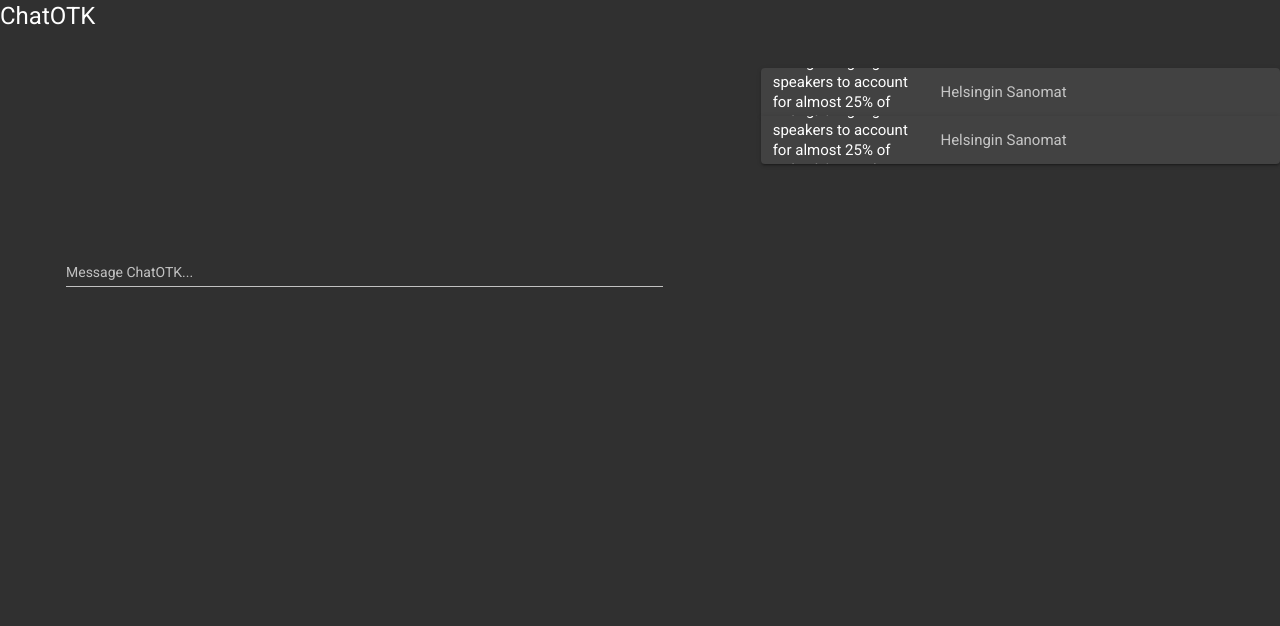
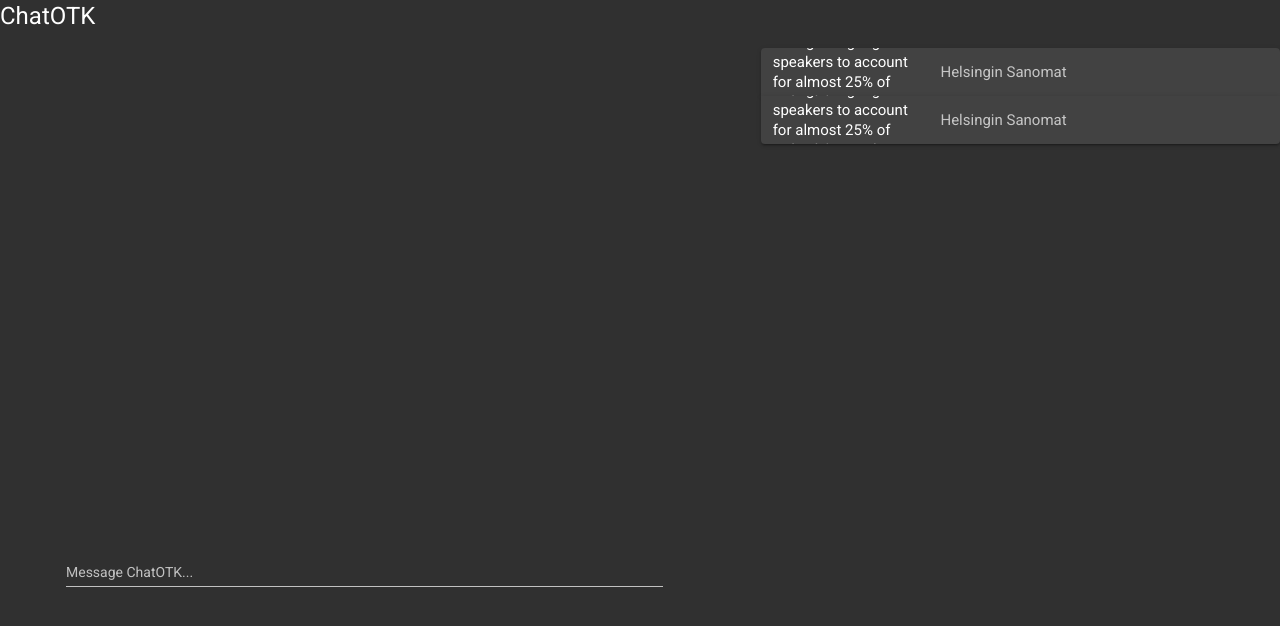
Before and after one commit to kamran-tuni/ai-cracker, an Angular app in the folder frontend/: page / in a window 1280 px wide. Shown: the top 626 px of the page. Built offline with nearby package versions, Linux system fonts and the light colour scheme.

Commit message:
Make UI nicer

```diff
--- a/frontend/src/app/components/chat/chat.component.html
+++ b/frontend/src/app/components/chat/chat.component.html
@@ -1,6 +1,6 @@
 
 <div class="chat-input">
-  <cdk-virtual-scroll-viewport #virtualScroll class="example-viewport col-12" itemSize="60">
+  <cdk-virtual-scroll-viewport #virtualScroll class="chat-viewport col-12" itemSize="60">
     <dl class="">
       <ng-container *cdkVirtualFor="let item of items">
         <dt class="name-dt list-item">{{item.name}}</dt>
--- a/frontend/src/app/components/chat/chat.component.less
+++ b/frontend/src/app/components/chat/chat.component.less
@@ -4,8 +4,8 @@
   left: 10%;
 }
 
-.example-viewport {
-  height: 200px;
+.chat-viewport {
+  height: 500px; // TODO
   width: 100%;
   left: 10%;
 }
@@ -18,3 +18,15 @@
 .message-dd {
   height: 20px;
 }
+
+::-webkit-scrollbar {
+  width: 4px;
+  overflow-y: scroll;
+  background: grey;
+  box-shadow: inset 0 0 4px #707070;
+}
+
+::-webkit-scrollbar-thumb {
+  background: #C2185B;
+  border-radius: 10px;
+}
--- a/frontend/src/app/components/news-feed/news-feed.component.html
+++ b/frontend/src/app/components/news-feed/news-feed.component.html
@@ -2,7 +2,7 @@
   <mat-progress-bar
     *ngIf="loading"
     mode="query"></mat-progress-bar>
-  <mat-accordion class="news">
+  <mat-accordion class="">
     <ng-container *ngFor="let n of news">
       <mat-expansion-panel hideToggle>
         <mat-expansion-panel-header>
--- a/frontend/src/app/components/news-feed/news-feed.component.less
+++ b/frontend/src/app/components/news-feed/news-feed.component.less
@@ -1,7 +1,3 @@
-.news {
-  margin: 0 4px 2px;
-}
-
 .mat-expansion-panel-header {
   padding: 12px;
 }
```
